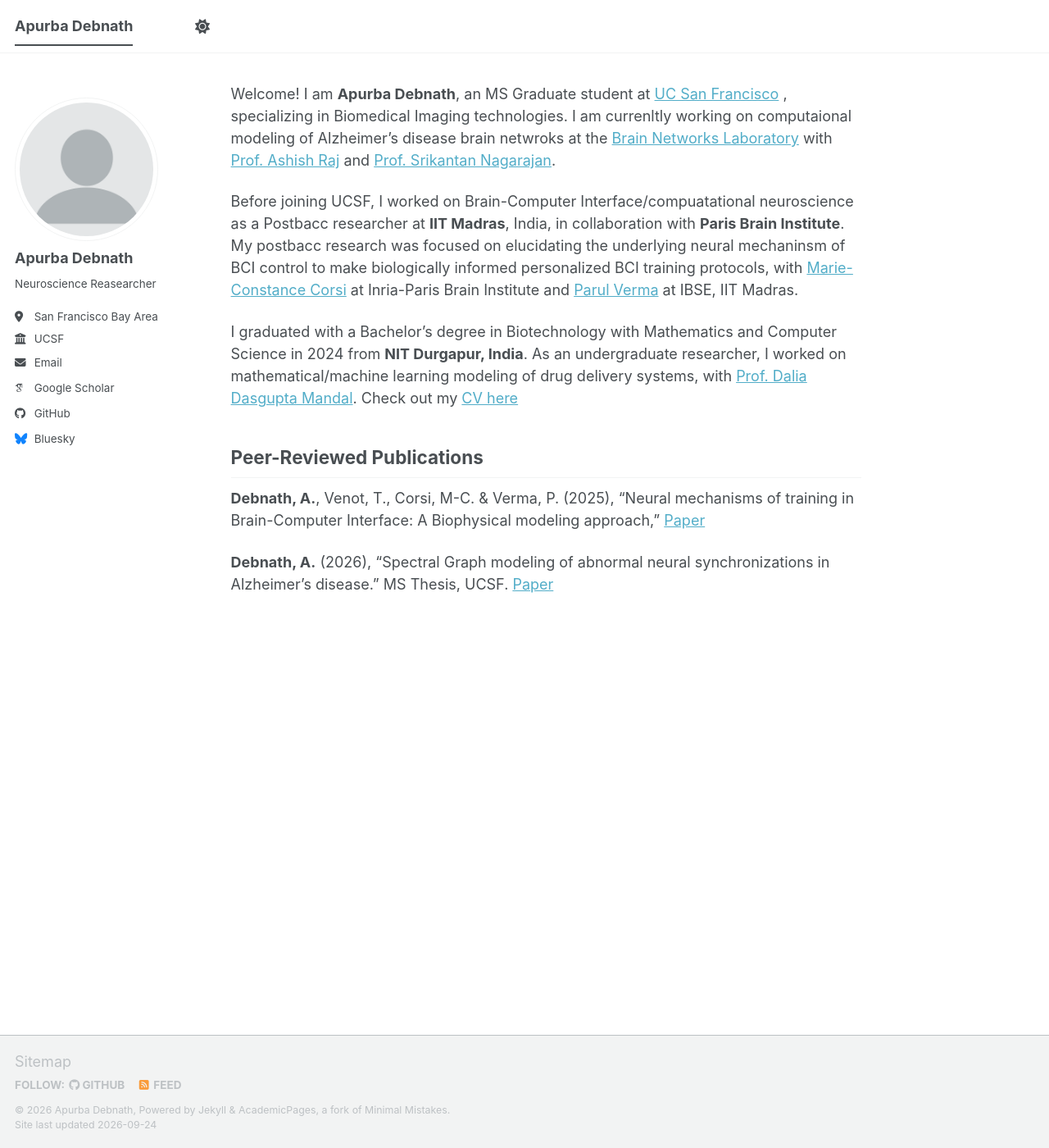
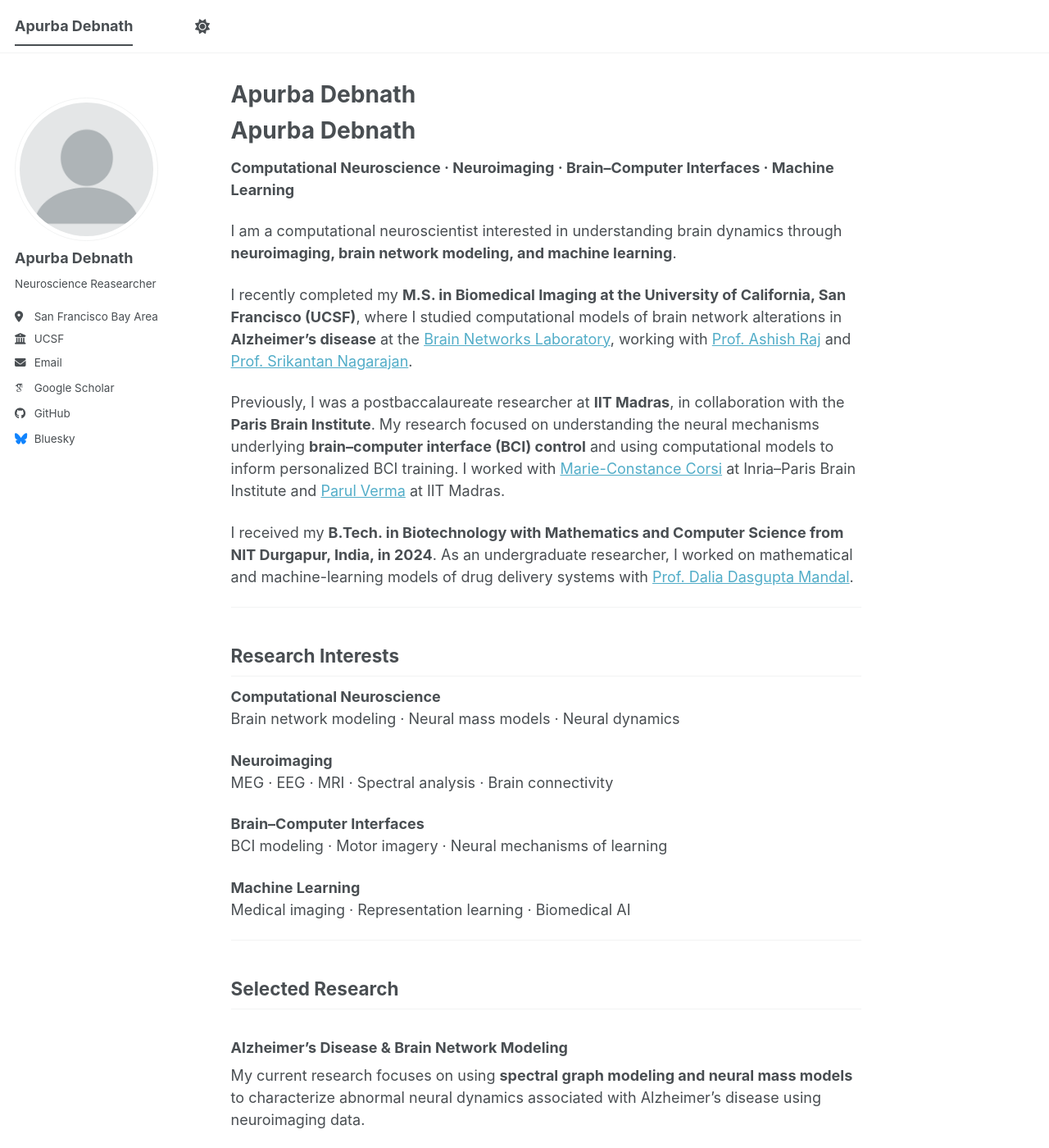
Before and after one commit to ApurbaApd/ApurbaApd.github.io, a Jekyll site: the page built from _pages/about.md, in a window 1280 px wide and 1400 px high. Shown: the whole window at 82% size. Built offline with Jekyll 4.4.1, drawn with Linux system fonts in a browser that asks for light colours; some web fonts are replaced; a script bundle is joined from its source files by our own code; library files that are not in the unit come from our copies; our own code applies the rules of GitHub Pages for plain Markdown files; some of the changed text lies outside the part shown.

Commit message:
Revise about page with updated biography and research
Updated personal information and research interests to reflect current academic status and research focus.

```diff
--- a/_pages/about.md
+++ b/_pages/about.md
@@ -3,19 +3,94 @@
 author_profile: true
 ---
 
+# Apurba Debnath
 
+**Computational Neuroscience · Neuroimaging · Brain–Computer Interfaces · Machine Learning**
 
-Welcome! I am **Apurba Debnath**, an MS Graduate student at [UC San Francisco](https://www.ucsf.edu)
-, specializing in Biomedical Imaging technologies. I am currenltly working on computaional modeling of Alzheimer's disease brain netwroks at the [Brain Networks Laboratory](https://rajlab.ucsf.edu) with [Prof. Ashish Raj](https://radiology.ucsf.edu/people/ashish-raj) and [Prof. Srikantan Nagarajan](https://radiology.ucsf.edu/people/srikantan-nagarajan).
+I am a computational neuroscientist interested in understanding brain dynamics
+through **neuroimaging, brain network modeling, and machine learning**.
 
-Before joining UCSF, I worked on Brain-Computer Interface/compuatational neuroscience as a Postbacc researcher at **IIT Madras**, India, in collaboration with **Paris Brain Institute**. My postbacc research was focused on elucidating the underlying neural mechaninsm of BCI control to make biologically informed personalized BCI training protocols, with [Marie-Constance Corsi](https://parisbraininstitute.org/collaborators/corsi-marie-constance) at Inria-Paris Brain Institute and [Parul Verma](https://ibse.iitm.ac.in/people/parul_verma/) at IBSE, IIT Madras.
+I recently completed my **M.S. in Biomedical Imaging at the University of
+California, San Francisco (UCSF)**, where I studied computational models of
+brain network alterations in **Alzheimer's disease** at the
+[Brain Networks Laboratory](https://rajlab.ucsf.edu), working with
+[Prof. Ashish Raj](https://radiology.ucsf.edu/people/ashish-raj) and
+[Prof. Srikantan Nagarajan](https://radiology.ucsf.edu/people/srikantan-nagarajan).
 
-I graduated with a Bachelor's degree in Biotechnology with Mathematics and Computer Science in 2024 from **NIT Durgapur, India**. As an undergraduate researcher, I worked on mathematical/machine learning modeling of drug delivery systems, with [Prof. Dalia Dasgupta Mandal](https://nitdgp.ac.in/department/biotechnology). Check out my [CV here](/files/Apurba_CV.pdf)
+Previously, I was a postbaccalaureate researcher at **IIT Madras**, in
+collaboration with the **Paris Brain Institute**. My research focused on
+understanding the neural mechanisms underlying **brain–computer interface
+(BCI) control** and using computational models to inform personalized BCI
+training. I worked with
+[Marie-Constance Corsi](https://parisbraininstitute.org/collaborators/corsi-marie-constance)
+at Inria–Paris Brain Institute and
+[Parul Verma](https://ibse.iitm.ac.in/people/parul_verma/) at IIT Madras.
 
+I received my **B.Tech. in Biotechnology with Mathematics and Computer Science
+from NIT Durgapur, India, in 2024**. As an undergraduate researcher, I worked
+on mathematical and machine-learning models of drug delivery systems with
+[Prof. Dalia Dasgupta Mandal](https://nitdgp.ac.in/department/biotechnology).
 
+---
 
-## Peer-Reviewed Publications
+## Research Interests
 
-**Debnath, A.**,  Venot, T., Corsi, M-C. & Verma, P. (2025), “Neural mechanisms of training in Brain-Computer Interface: A Biophysical modeling approach,” [Paper](https://doi.org/10.1101/2025.06.21.660834)
+**Computational Neuroscience**
+Brain network modeling · Neural mass models · Neural dynamics
 
-**Debnath, A.** (2026), “Spectral Graph modeling of abnormal neural synchronizations in Alzheimer’s disease.” MS Thesis, UCSF. [Paper](https://www.proquest.com/dissertations-theses/spectral-graph-modeling-abnormal-neural/docview/3381514999/se-2?accountid=14525)
+**Neuroimaging**
+MEG · EEG · MRI · Spectral analysis · Brain connectivity
+
+**Brain–Computer Interfaces**
+BCI modeling · Motor imagery · Neural mechanisms of learning
+
+**Machine Learning**
+Medical imaging · Representation learning · Biomedical AI
+
+---
+
+## Selected Research
+
+### Alzheimer’s Disease & Brain Network Modeling
+
+My current research focuses on using **spectral graph modeling and neural mass
+models** to characterize abnormal neural dynamics associated with Alzheimer's
+disease using neuroimaging data.
+
+### Brain–Computer Interfaces
+
+I developed computational models of neural dynamics to investigate how the brain
+changes during BCI training, with the goal of understanding mechanisms that may
+support **personalized BCI training**.
+
+### Medical Imaging & Machine Learning
+
+My broader interests include applying machine learning to biomedical imaging,
+including image reconstruction, denoising, segmentation, and quantitative
+analysis.
+
+---
+
+## Publications
+
+**Debnath, A.**, Venot, T., Corsi, M.-C. & Verma, P. (2025).
+*Neural mechanisms of training in Brain-Computer Interface: A Biophysical
+modeling approach.*
+[Preprint](https://doi.org/10.1101/2025.06.21.660834)
+
+**Debnath, A.** (2026).
+*Spectral Graph Modeling of Abnormal Neural Synchronizations in Alzheimer's
+Disease.*
+M.S. Thesis, University of California, San Francisco.
+[Thesis](https://www.proquest.com/dissertations-theses/spectral-graph-modeling-abnormal-neural/docview/3381514999/se-2?accountid=14525)
+
+---
+
+## Education
+
+**University of California, San Francisco** — M.S. Biomedical Imaging, 2026
+**National Institute of Technology Durgapur** — B.Tech. Biotechnology, 2024
+
+---
+
+**[Curriculum Vitae](files/Apurba_CV.pdf)** · **[Google Scholar](#)** · **[GitHub](#)** · **[LinkedIn](#)**
```
